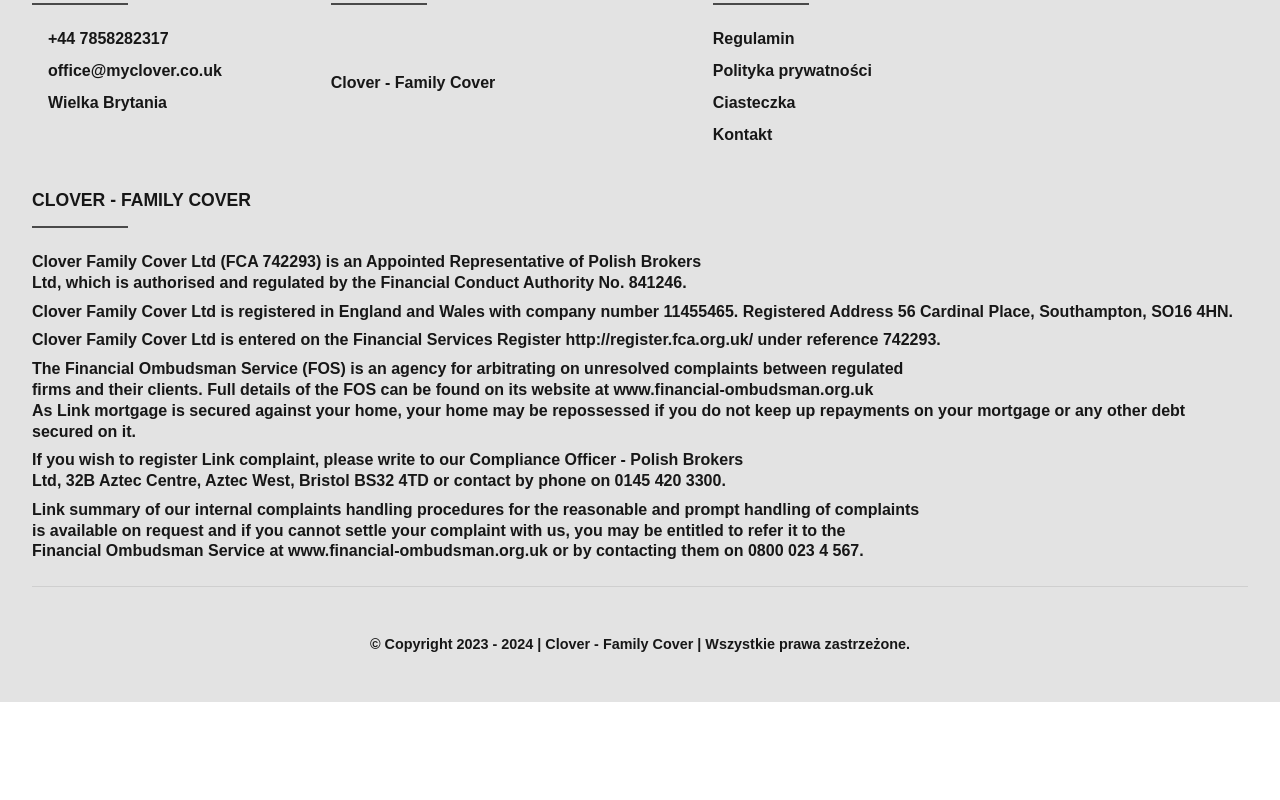
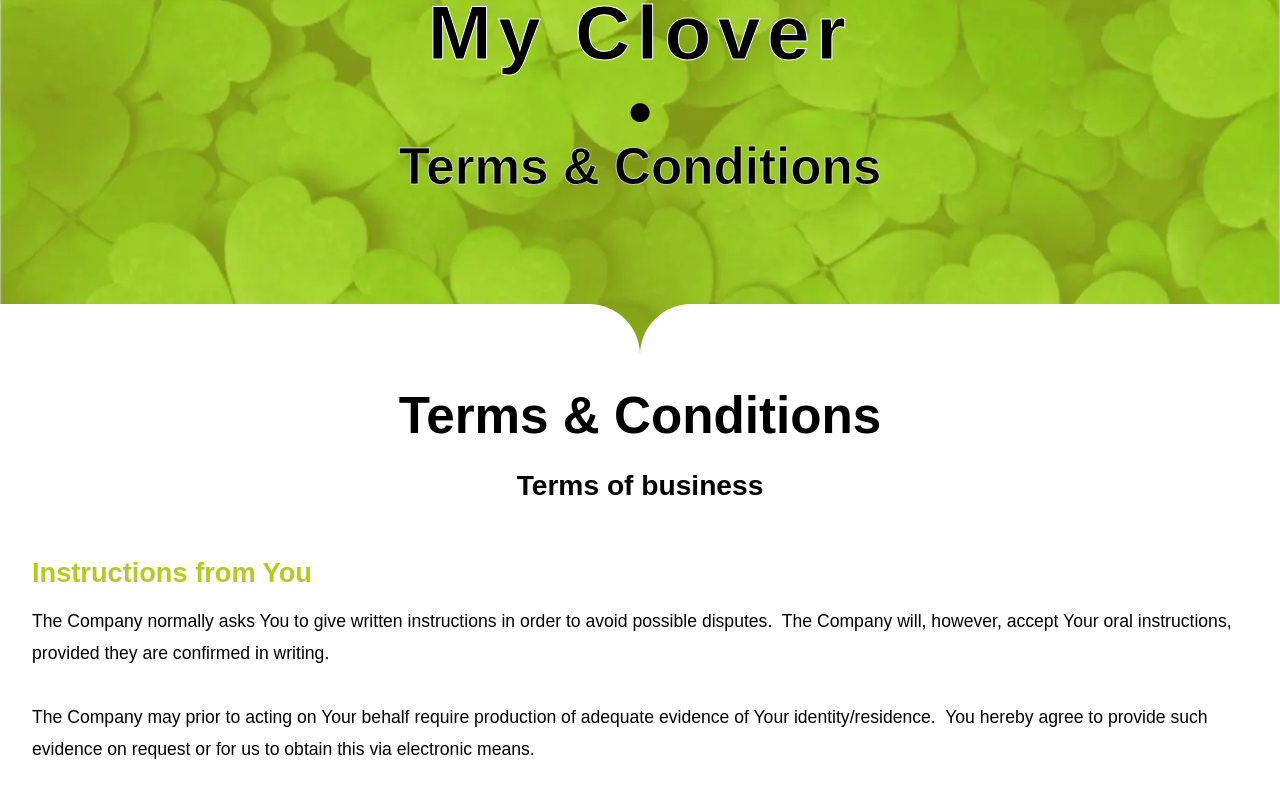
Before and after one commit to TZ-fn/MyClover, a React (Vite) app: page /terms-conditions in a window 1280 px wide. Shown: the part 220-1020 px from the top of the page. Before the commit the page ends 922 px from the top, so only its background shows below. Built offline with nearby package versions, Linux system fonts and the light colour scheme; some icons are missing; a web font is replaced by a local one.

Commit message:
feat: add the main component for the T&C page

```diff
--- /dev/null
+++ b/src/components/TermsConditionsInfo/TermsConditionsInfo.module.scss
@@ -0,0 +1,26 @@
+.termsConditionsContainer {
+  display: flex;
+  align-items: flex-start;
+  justify-content: center;
+  flex-direction: column;
+  padding: 2rem;
+  margin: auto;
+  max-width: 80rem;
+  text-wrap: pretty;
+  line-height: 32px;
+  font-size: 1.1rem;
+}
+
+.mainHeader {
+  font-size: clamp(2rem, 4vw, 4rem);
+  align-self: center;
+  font-family: "AlegreyaSans", sans-serif;
+}
+
+.subHeader {
+  font-size: clamp(1.5rem, 2.2vw, 2rem);
+  margin-top: clamp(1.5rem, 3vw, 4rem);
+  margin-bottom: clamp(1.5rem, 3vw, 5rem);
+  align-self: center;
+  font-family: "AlegreyaSans", sans-serif;
+}
--- /dev/null
+++ b/src/components/TermsConditionsInfo/TermsConditionsInfo.tsx
@@ -0,0 +1,18 @@
+import useTranslation from "hooks/useTranslation";
+import styles from "./TermsConditionsInfo.module.scss";
+import TextItem from "components/shared/TextItem/TextItem";
+
+export default function TermsConditionsInfo() {
+  const [translation] = useTranslation();
+  const termsConditionsInfoTranslation = translation.pages.termsConditions;
+
+  return (
+    <main className={styles.termsConditionsContainer}>
+      <h3 className={styles.mainHeader}>{termsConditionsInfoTranslation.mainHeader}</h3>
+      <h4 className={styles.subHeader}>{termsConditionsInfoTranslation.subHeader}</h4>
+      {termsConditionsInfoTranslation.items.map((item) => {
+        return <TextItem key={item.header} header={item.header} text={item.text} />;
+      })}
+    </main>
+  );
+}
--- a/src/pages/TermsConditionsPage/TermsConditionsPage.tsx
+++ b/src/pages/TermsConditionsPage/TermsConditionsPage.tsx
@@ -1,5 +1,18 @@
+import ImageDivider from "components/ImageDivider/ImageDivider";
+import ImageHeader from "components/ImageHeader/ImageHeader";
+import TermsConditionsInfo from "components/TermsConditionsInfo/TermsConditionsInfo";
+import useTranslation from "hooks/useTranslation";
+
 function TermsConditionsPage() {
-  return <>Terms Conditions Page</>;
+  const [translation] = useTranslation();
+
+  return (
+    <>
+      <ImageHeader pageName={translation.pages.termsConditions.mainHeader} backgroundImage="src/assets/clover.webp" />
+      <ImageDivider isUpwards={false} />
+      <TermsConditionsInfo />
+    </>
+  );
 }
 
 export default TermsConditionsPage;
```
